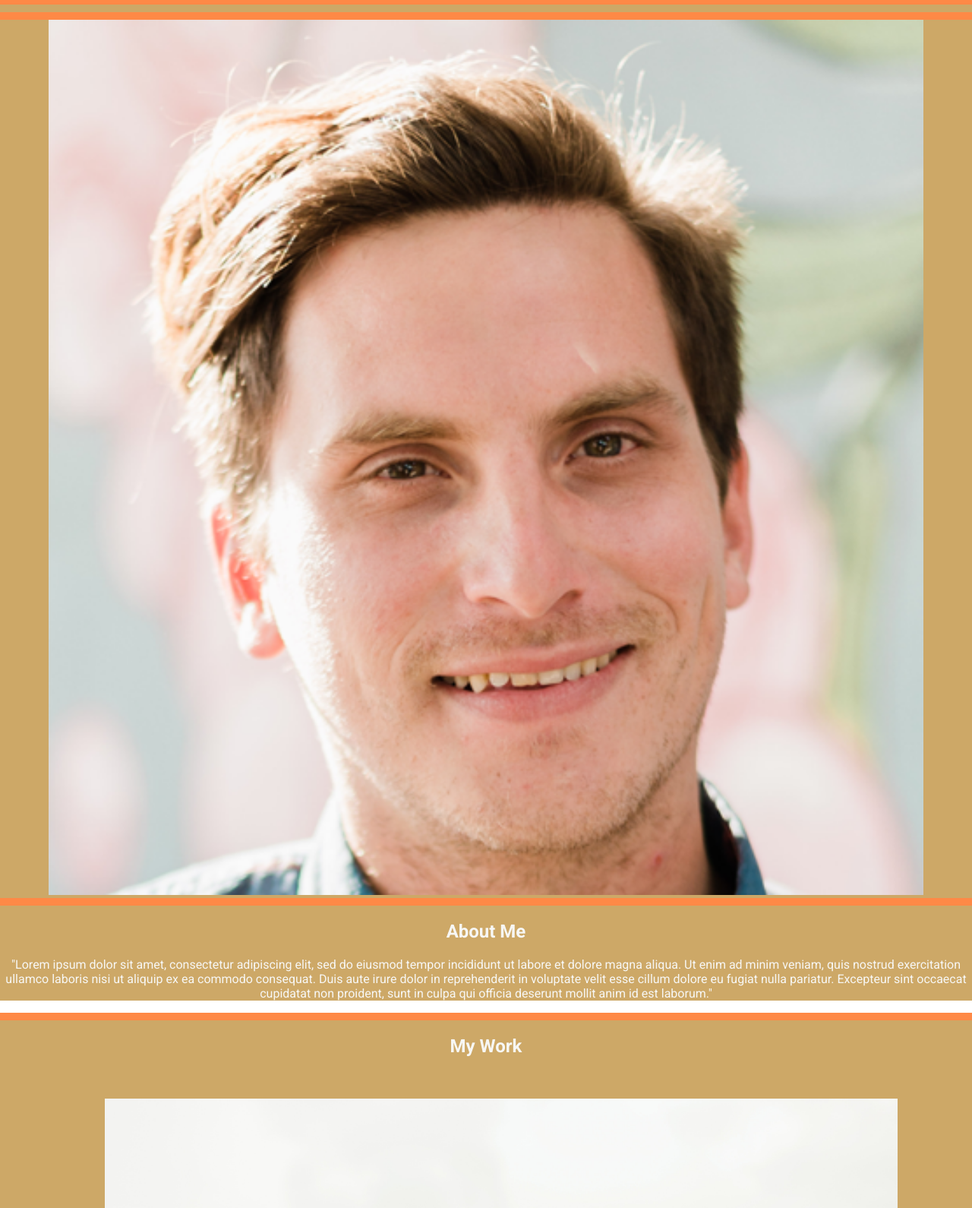
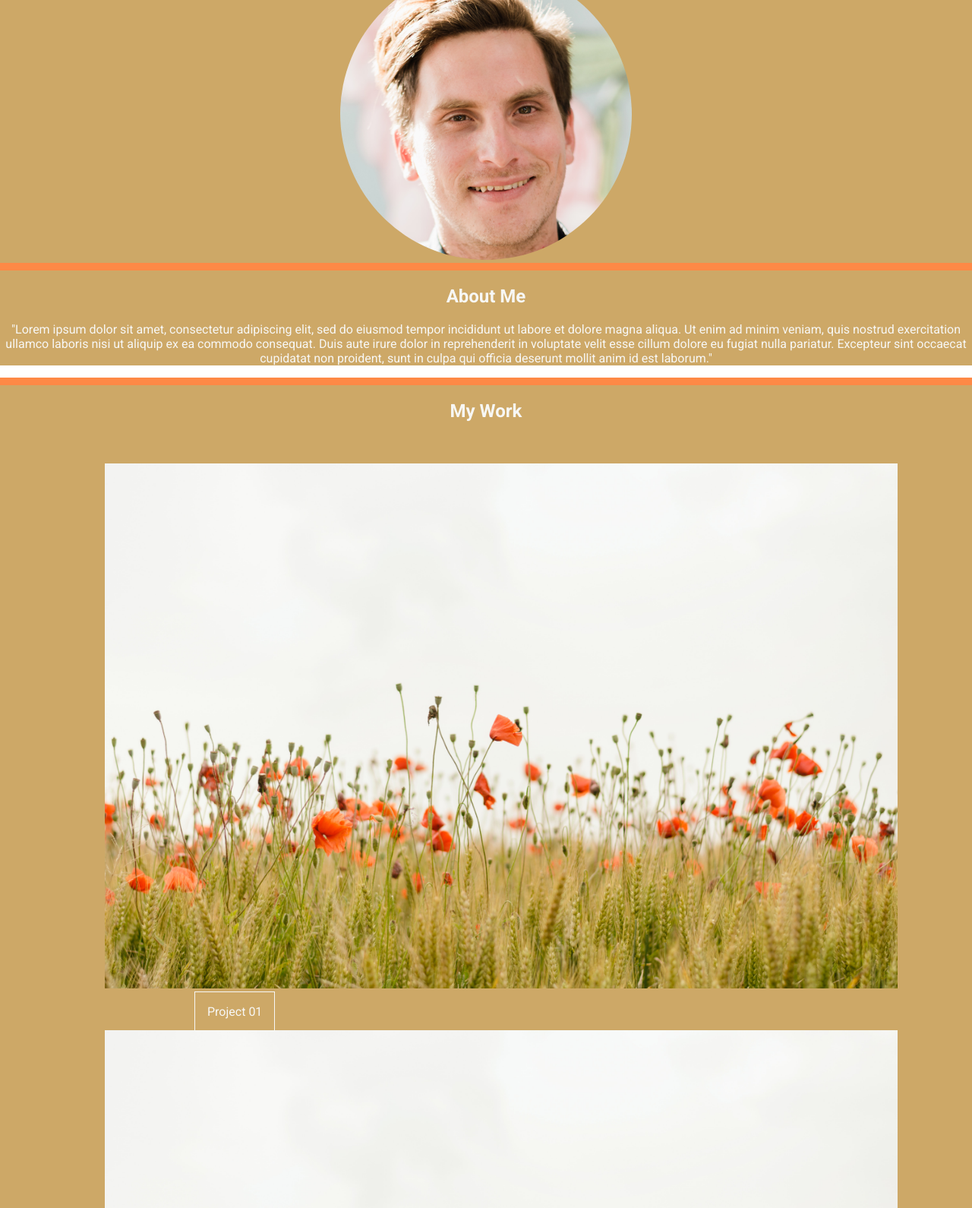
Before and after one commit to GarrettAnderson/portfolio, a plain HTML site: page index.html in a window 1280 px wide. Shown: the part 113-1703 px from the top of the page at 76% size. Drawn offline with nearby package versions, Linux system fonts and the light colour scheme.

Commit message:
working on the layout of the html. added styles for the figcaptions

```diff
--- a/assets/css/style.css
+++ b/assets/css/style.css
@@ -53,8 +53,22 @@
     text-align: center;
 }
 
+.headshot {
+    width: 30%;
+    border-radius: 50%;
+}
+
 img {
     width: 90%;
+}
+
+figcaption {
+    position: absolute;
+    left: 20%;
+    /* bottom: -45%; */
+    border: 1px solid;
+    padding: 1rem;
+
 }
 
 section {
--- a/index.html
+++ b/index.html
@@ -13,7 +13,7 @@
 
   <body>
     <header>
-        <h1>Garrett Anderson</h1>
+        <!-- <h1>Garrett Anderson</h1> -->
         <nav>
             <!-- burger icon for mobile nav -->
                 <i class="fa-solid fa-bars burger-icon-menu"></i>
@@ -96,10 +96,7 @@
     </footer>
   </body>
 
-  <script
-  src="https://code.jquery.com/jquery-1.12.4.min.js"
-  integrity="sha256-ZosEbRLbNQzLpnKIkEdrPv7lOy9C27hHQ+Xp8a4MxAQ="
-  crossorigin="anonymous"></script>
+
   <script src="script.js"></script>
 
 </html>
```
